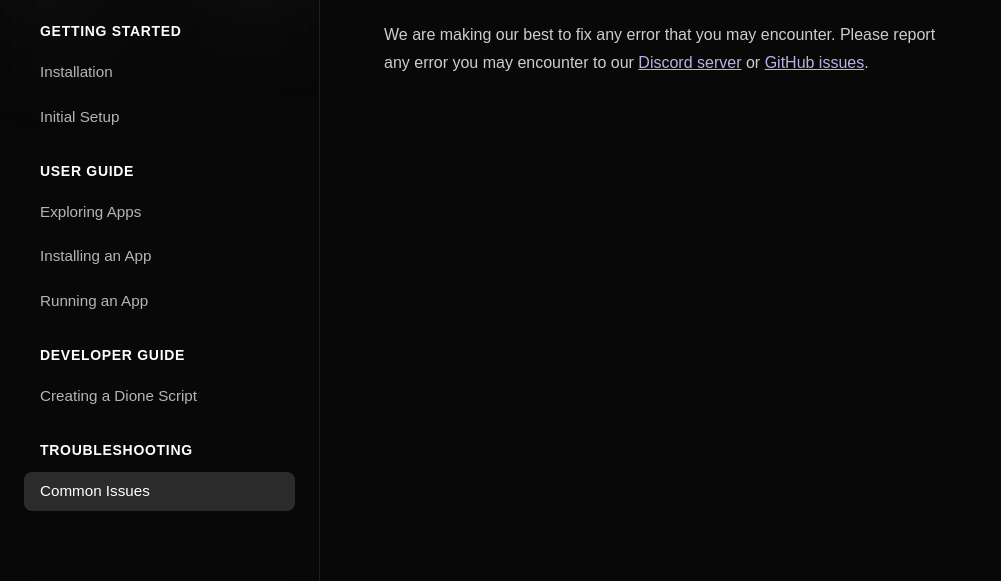
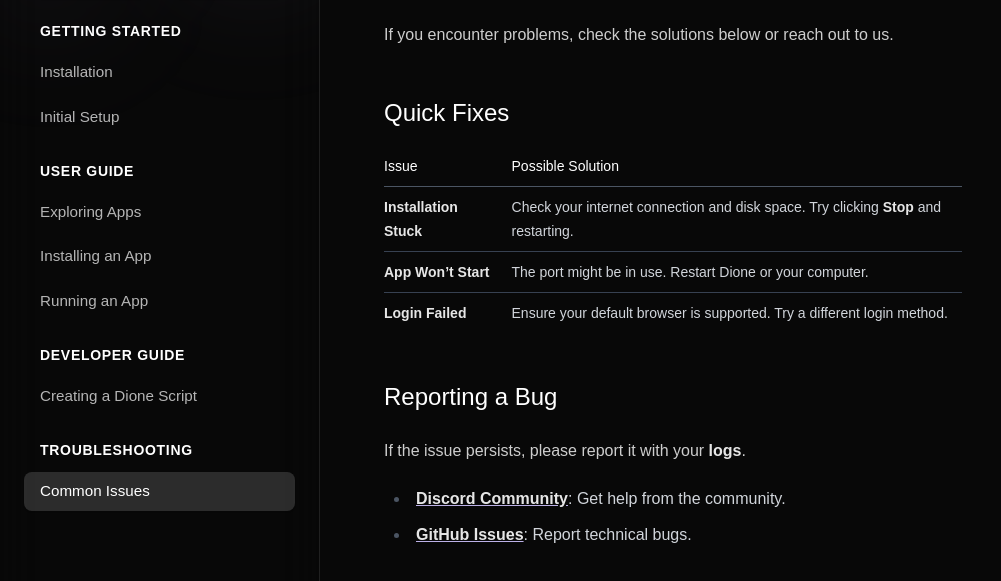
Before and after one commit to dioneapp/getdione.app, an Astro site in the folder apps/docs/: page /troubleshooting/common-issues in a window 1280 px wide. Shown: the part 155-736 px from the top of the page, without its empty margins (0-1001 px from the left). Built offline with nearby package versions, Linux system fonts and the light colour scheme; Astro itself is replaced by a stand-in of ours.

Commit message:
Update docs

```diff
--- a/apps/docs/src/pages/troubleshooting/common-issues.md
+++ b/apps/docs/src/pages/troubleshooting/common-issues.md
@@ -6,4 +6,19 @@ layout: ../../layouts/DocsLayout.astro
 
 # Common Issues
 
-We are making our best to fix any error that you may encounter. Please report any error you may encounter to our [Discord server](https://discord.gg/dioneapp) or [GitHub issues](https://github.com/dioneapp/dione/issues).
+If you encounter problems, check the solutions below or reach out to us.
+
+## Quick Fixes
+
+| Issue | Possible Solution |
+| :--- | :--- |
+| **Installation Stuck** | Check your internet connection and disk space. Try clicking **Stop** and restarting. |
+| **App Won't Start** | The port might be in use. Restart Dione or your computer. |
+| **Login Failed** | Ensure your default browser is supported. Try a different login method. |
+
+## Reporting a Bug
+
+If the issue persists, please report it with your **logs**.
+
+-   [**Discord Community**](https://discord.gg/dioneapp): Get help from the community.
+-   [**GitHub Issues**](https://github.com/dioneapp/dione/issues): Report technical bugs.
```
